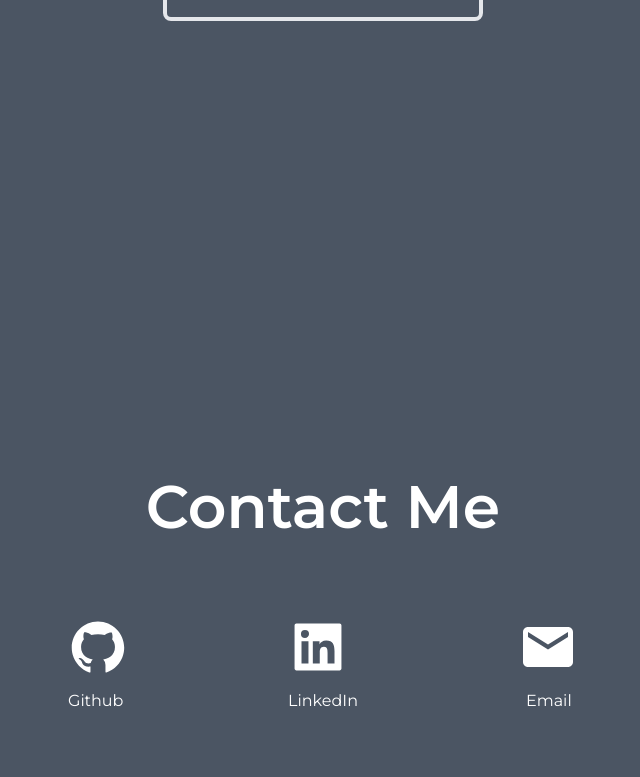
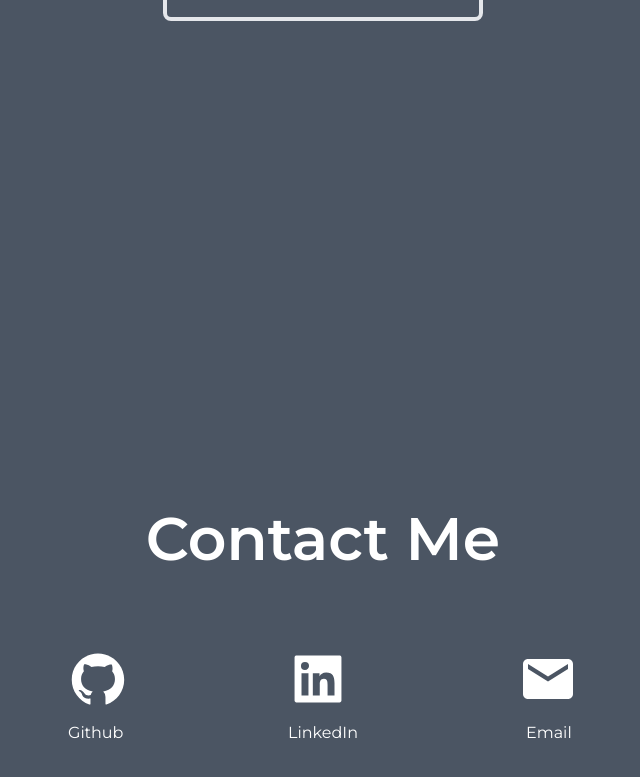
Before and after one commit to adenteo/BusyTime, a Next.js app in the folder busApp/bus-app/: page / in a window 1280 px wide. Shown: the part 1377-2154 px from the top of the page, without its empty margins (317-957 px from the left). Built offline with nearby package versions, Linux system fonts and the light colour scheme.

Commit message:
Update Contact.js

```diff
--- a/busApp/bus-app/src/app/components/Contact.js
+++ b/busApp/bus-app/src/app/components/Contact.js
@@ -7,7 +7,7 @@ export default function Contact() {
   return (
     <div className="bg-gray-600 h-full">
       <div className="text-center">
-        <h1 className=" pt-48 pb-20 text-5xl lg:text-6xl text-white font-semibold">
+        <h1 className=" pt-56 pb-20 text-5xl lg:text-6xl text-white font-semibold">
           Contact Me
         </h1>
       </div>
```
